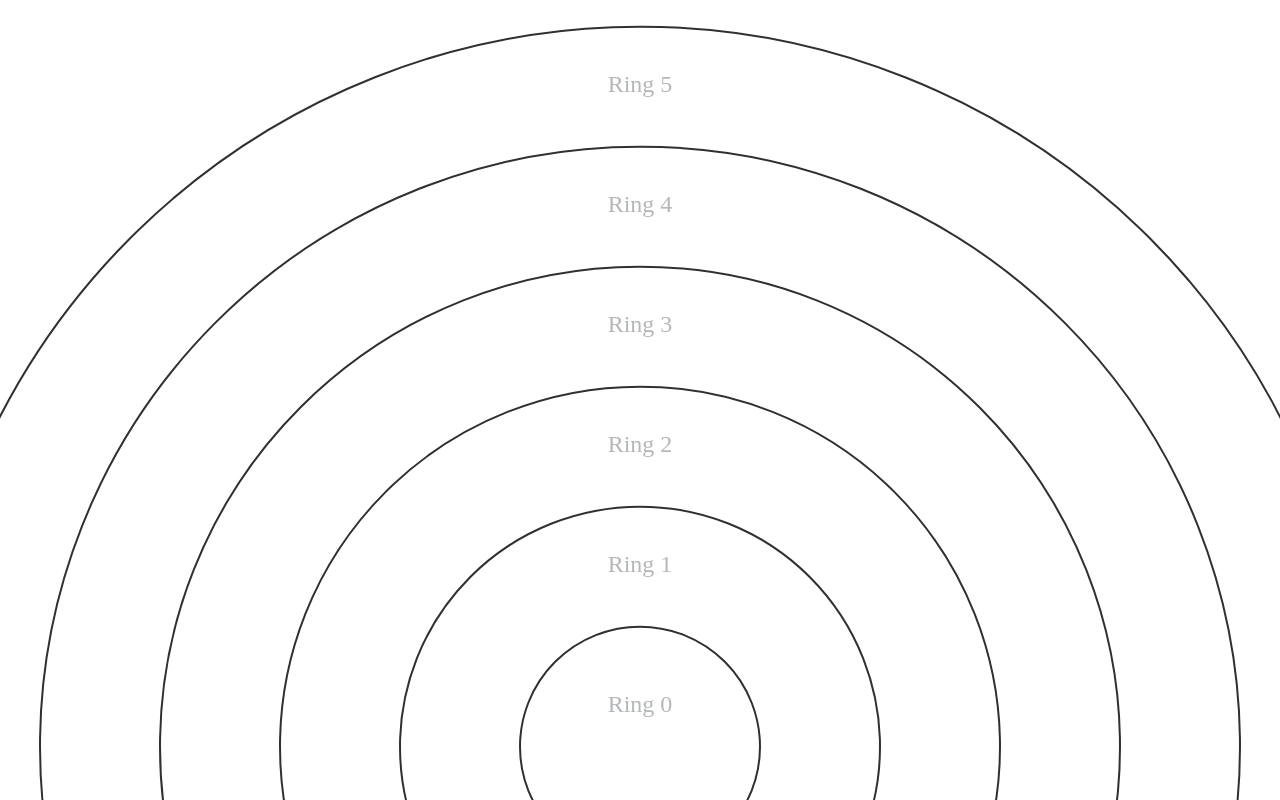
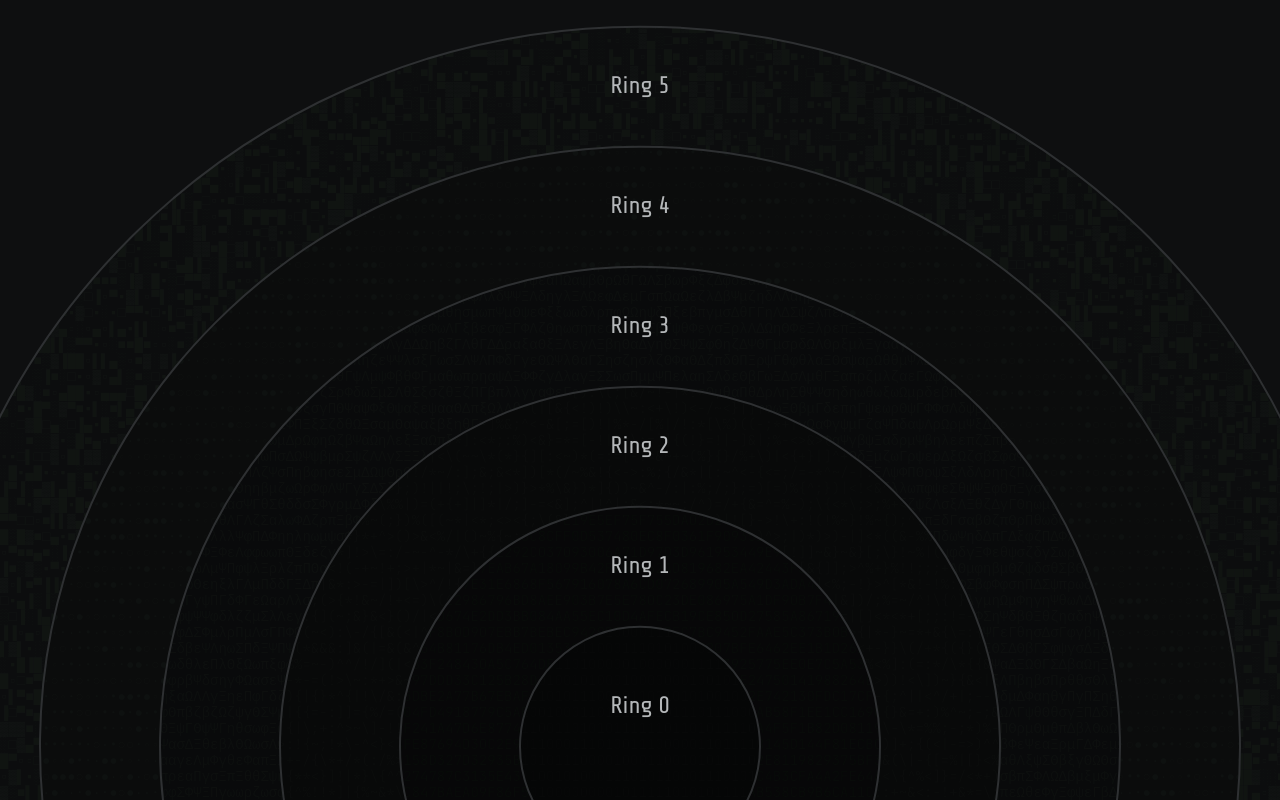
Before and after one commit to hackclub/sunker, a SvelteKit app in the folder frontend/: page /hq/mines in a window 1280 px wide. Built offline with nearby package versions, Linux system fonts and the light colour scheme.

Commit message:
revert mines

```diff
--- a/frontend/src/routes/hq/mines/+page.svelte
+++ b/frontend/src/routes/hq/mines/+page.svelte
@@ -1,6 +1,7 @@
 <script lang="ts">
 	import { onMount } from 'svelte';
 	import Dialog from '#lib/Dialog.svelte';
+	import MatrixBackground from '#lib/MatrixBackground.svelte';
 	import { CENTER_OFFSET, RING_COUNT, RING_WIDTH, VIEW_HEIGHT, ringsState } from '#lib/rings.svelte.js';
 
 	const rings = Array.from({ length: RING_COUNT }, (_, k) => k);
@@ -13,6 +14,16 @@
 		return () => (ringsState.active = false);
 	});
 </script>
+
+<svelte:head>
+	<link
+		rel="stylesheet"
+		href="https://fonts.googleapis.com/css2?family=Share+Tech&family=JetBrains+Mono:ital,wght@0,100..800;1,100..800&display=swap"
+	/>
+</svelte:head>
+
+<div class="mines">
+	<MatrixBackground />
 
 	<svg viewBox="-1 {CENTER_OFFSET - VIEW_HEIGHT} 2 {VIEW_HEIGHT}" preserveAspectRatio="xMidYMax meet">
 		{#each rings.toReversed() as ring}
@@ -31,8 +42,32 @@
 	</svg>
 
 	<Dialog bind:open title="Ring {selected}" />
+</div>
 
 <style>
+	.mines {
+		--bg: #0e0f10;
+		--island: #1e1f22;
+		--island-border: #2b2d30;
+		--hover: #2b2d30;
+		--text: #dfe1e5;
+		--text-muted: #868a91;
+		--accent: #8bcf86;
+		--radius: 12px;
+		--radius-small: 6px;
+		position: fixed;
+		inset: 0;
+		background: var(--bg);
+		color: var(--text);
+		font-family: 'Share Tech', sans-serif;
+		color-scheme: dark;
+	}
+
+	.mines :global(:focus-visible) {
+		outline: 2px solid var(--accent);
+		outline-offset: 2px;
+	}
+
 	svg {
 		position: fixed;
 		inset: 0;
```
Lines whose indentation alone changed are shown as unchanged.
